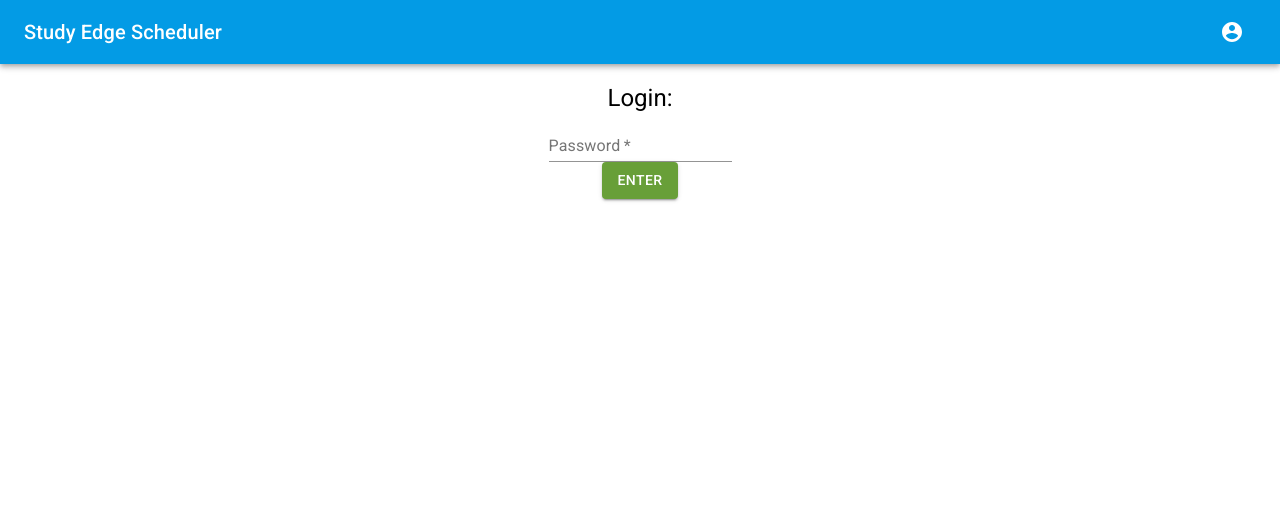
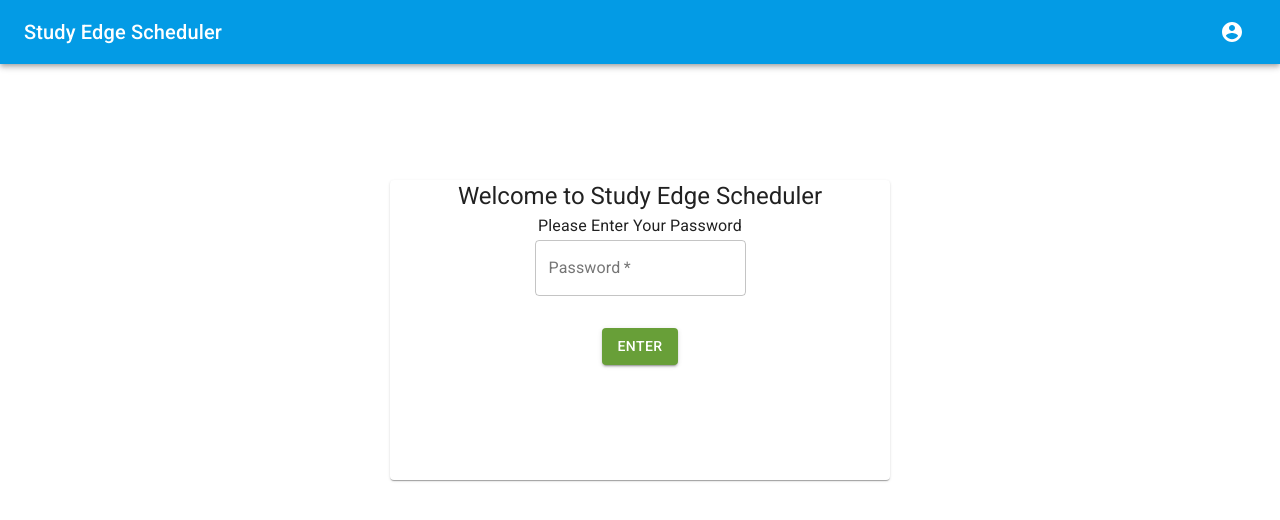
Before and after one commit to Softwareengineering3a/StudyEdge-Scheduler, a React (Create React App) app in the folder client/: page /login/admin in a window 1280 px wide. Shown: the top 520 px of the page. Built offline with nearby package versions, Linux system fonts and the light colour scheme.

Commit message:
Updated login page UI

```diff
--- a/client/src/views/Admin/admin.js
+++ b/client/src/views/Admin/admin.js
@@ -129,6 +129,7 @@ class Home extends Component {
                     <Grid container
                     justify="center"
                     alignItems="center"
+                    style = {{height: 850}}
                     >
                         <Grid item>
                             <Card style = {style.card}>
--- a/client/src/views/Admin/adminlogin.js
+++ b/client/src/views/Admin/adminlogin.js
@@ -5,7 +5,7 @@ import Button from '@material-ui/core/Button';
 import Grid from '@material-ui/core/Grid';
 import { Typography } from '@material-ui/core';
 import axios from 'axios';
-
+import Card from '@material-ui/core/Card';
 
 class adminlogin extends Component {
     constructor() {
@@ -48,26 +48,50 @@ class adminlogin extends Component {
     render(){
         return(
             <main>
-                <div className="center">
-                    <Typography variant="h5" className = "center">
-                        Login:
+                <Grid container
+                    justify="center"
+                    alignItems = "center"
+                    direction = "column"
+                    style = {{height: 500}}
+                    >
+                <Grid item>
+                <Card style = {{display: 'inline-block', height: 300, width: 500}}>
+                    <Grid item>
+                        <Typography variant="h5" className = "center">
+                            Welcome to Study Edge Scheduler
+                        </Typography>
+                    </Grid>
+                    <Grid item>
+                    <Typography variant="subtitle1" className = "center">
+                        Please Enter Your Password
                     </Typography>
-                    <Grid item>
+                    </Grid>
+                    <Grid item
+                        container
+                        justify="center"
+                        alignItems = "center"
+                        direction = "column"
+                        spacing = {4}
+                     >
+                        <Grid item>
                         <TextField
                             required
                             id="standard-required"
                             label="Password"
                             type="password"
                             name="password"
+                            variant = "outlined"
                             onChange={this.handleChange}
                             value={this.state.location}
                         />
                     </Grid>
-                    <Grid item >
+                    <Grid item>
                         <Button type="submit" variant="contained" color="secondary" onClick={this.handleSubmit}>Enter</Button>
+                        </Grid>
                     </Grid>
-
-                </div>
+                </Card>
+                    </Grid>
+                </Grid>
             </main>
         );
     }
--- a/client/src/views/Student/student.js
+++ b/client/src/views/Student/student.js
@@ -18,7 +18,7 @@ const style = {
     card: {
         display: 'inline-block',
         height: 750,
-        width: 1000
+        width: 1000,
     },
 };
 
@@ -121,6 +121,7 @@ class Home extends Component {
                     <Grid container
                     justify="center"
                     alignItems="center"
+                    style = {{height: 850}}
                     >
                         <Grid item>
                             <Card style = {style.card}>
```
